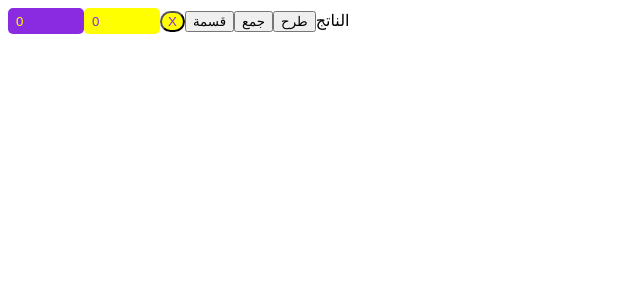
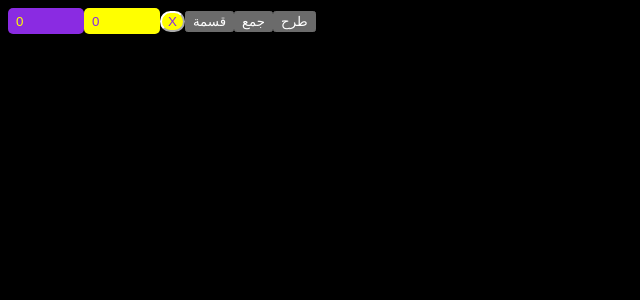
Before and after one commit to 7assanbasheer/next-app, a Next.js app: page / in a window 1280 px wide. Shown: the top 300 px of the page, without its empty margins (0-640 px from the left). Built offline with nearby package versions, Linux system fonts and the light colour scheme.

Commit message:
support dark mode

```diff
--- a/app/globals.css
+++ b/app/globals.css
@@ -26,6 +26,11 @@
   width: 90px;
   height: 50px;
   border-radius: 5px;
+}
+body {
+  color-scheme: dark ;
+  background-color: black ;
+
 }
 /* @tailwind base;
 @tailwind components;
```
